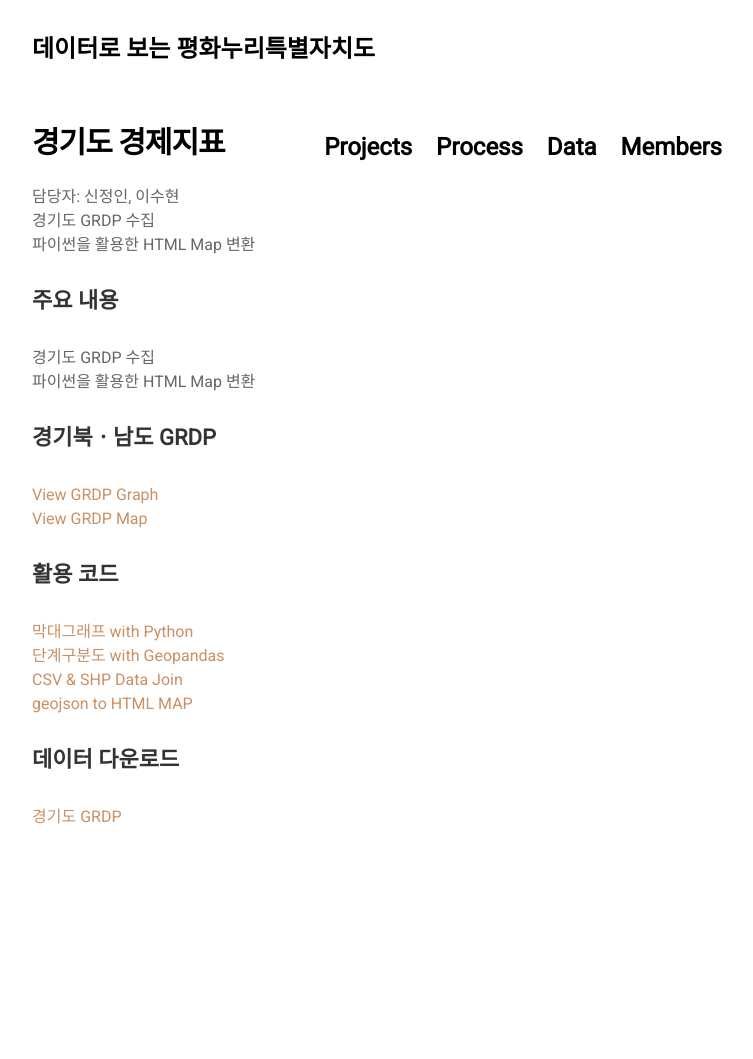
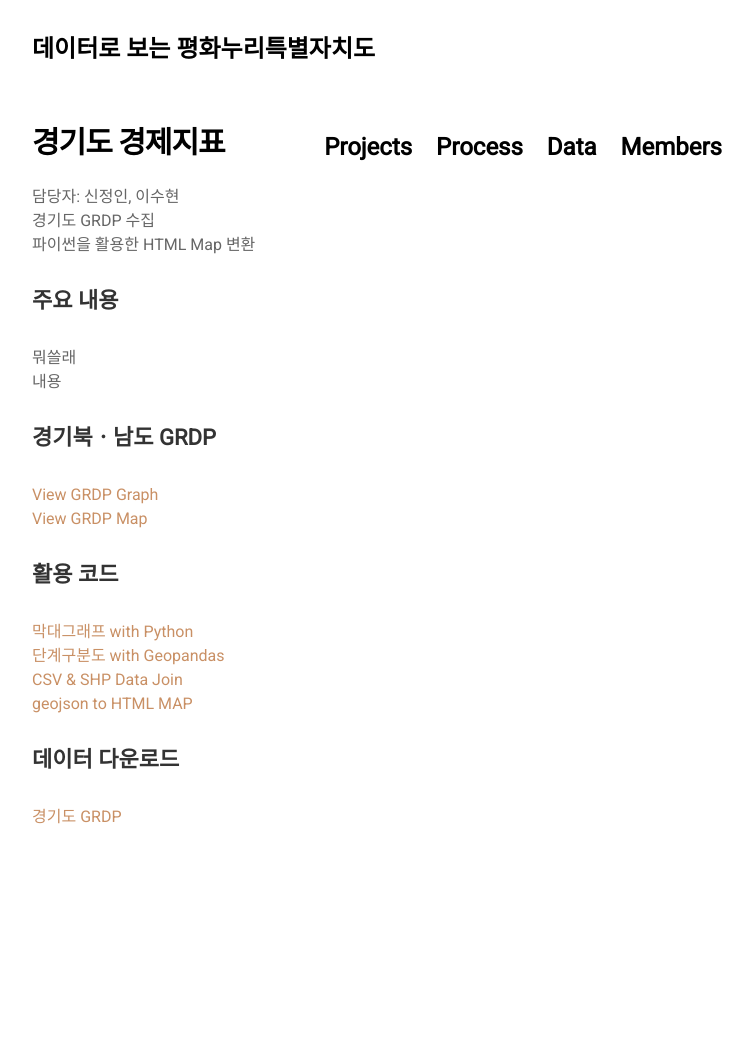
Before and after one commit to jinuew/SICM2002-6, a Jekyll site: the page built from projects/proj-4.md, in a window 1280 px wide. Shown: the whole page, without its empty margins (263-1016 px from the left). Built offline with Jekyll 4.4.1, drawn with Linux system fonts in a browser that asks for light colours; nearby versions of some CDN libraries; our own code applies the rules of GitHub Pages for plain Markdown files.

Commit message:
Update proj-4.md

```diff
--- a/projects/proj-4.md
+++ b/projects/proj-4.md
@@ -6,8 +6,8 @@
 
 #### 주요 내용
 
-경기도 GRDP 수집<br>
-파이썬을 활용한 HTML Map 변환<br>
+뭐쓸래<br>
+내용<br>
 
 #### 경기북ㆍ남도 GRDP
 [View GRDP Graph](https://jinuew.github.io/sicm2002-6/assets/GRDP막대그래프.html)<br>
```
